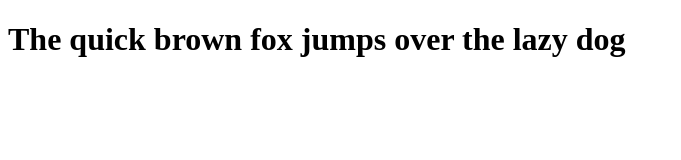
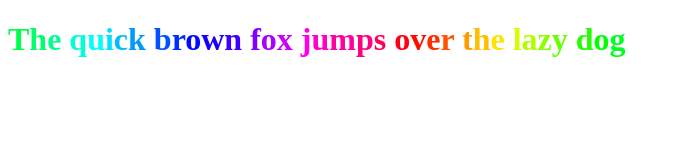
Before and after one commit to i-rocky/Rainbow, a plain HTML site: page index.html in a window 1280 px wide. Shown: the whole page, without its empty margins (0-681 px from the left). Drawn offline with Linux system fonts and the light colour scheme.

Commit message:
Update index.html

```diff
--- a/index.html
+++ b/index.html
@@ -9,7 +9,7 @@
     <script src="rainbow.class.js"></script>
     <script>
         var rainbow = new Rainbow();
-        rainbox.setup({
+        rainbow.setup({
           selector: 'h1'
         });
         rainbow.start();
```
